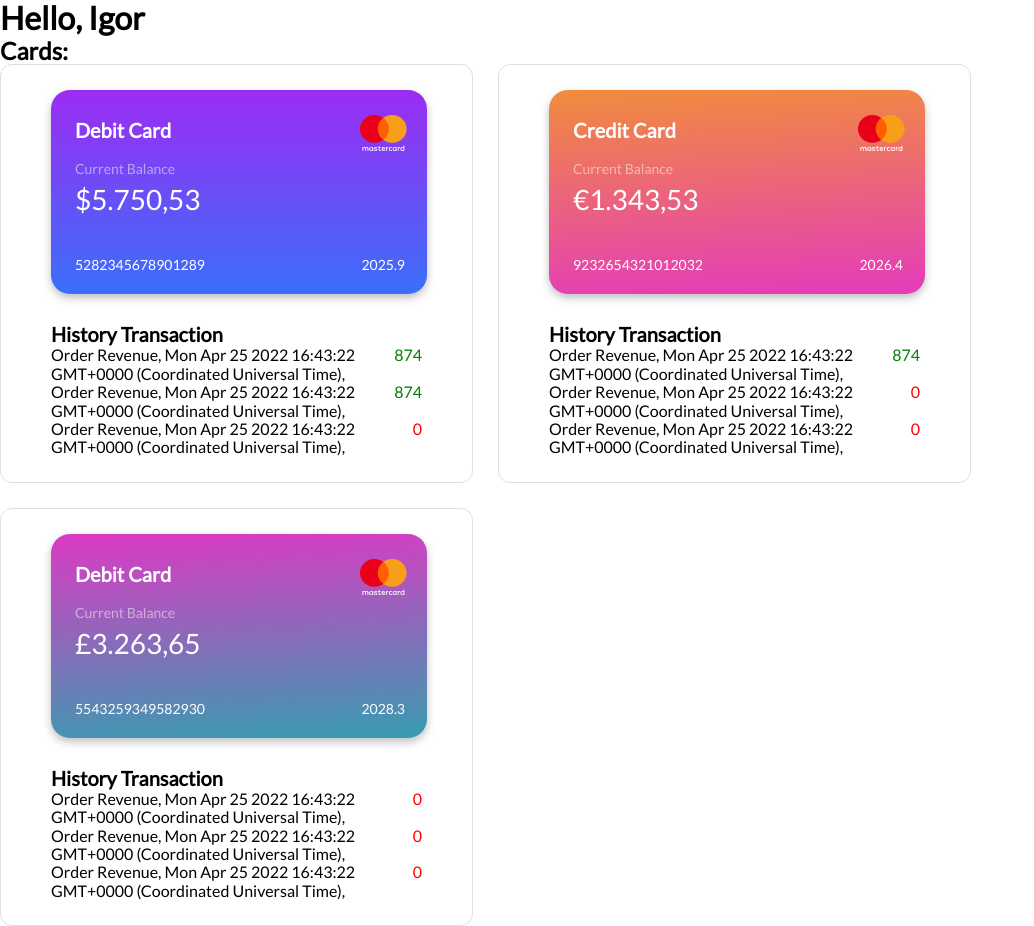
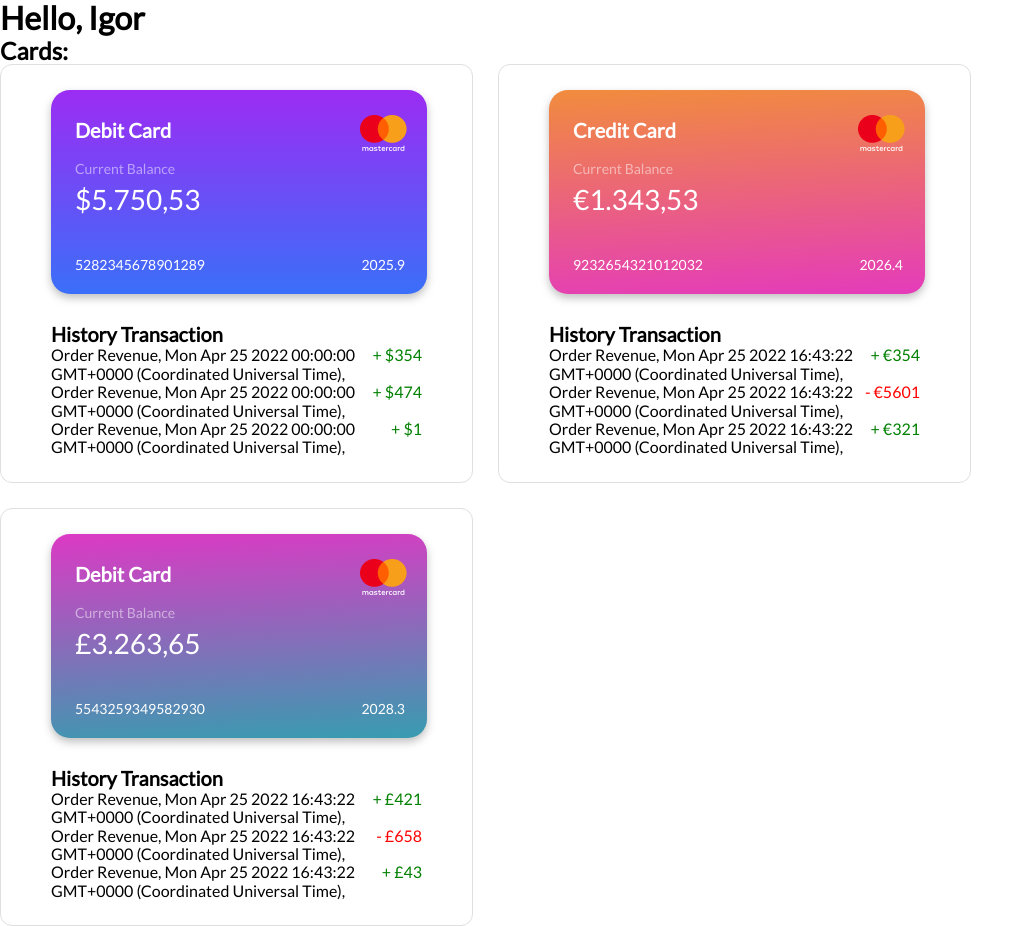
Before and after one commit to iFrodo/cards-js, a plain HTML site: page index.html in a window 1280 px wide. Shown: the whole page, without its empty margins (0-1034 px from the left). Drawn offline with Linux system fonts and the light colour scheme.

Commit message:
refactoring

```diff
--- a/index.js
+++ b/index.js
@@ -1,7 +1,7 @@
 const cards = getCards()
 let user = getCurrentUser()
 renderHeader(user.name)
-renderCards(cards)
+renderCard(cards)
 
 function getCards() {
   let cards = [
@@ -9,25 +9,25 @@ function getCards() {
       type: 'Debit',
       networkType: 'mastercard',
       currencyType: 1,
-      balance: '$5.750,53',
+      balance: '5.750,53',
       number: 5282345678901289,
       expirationYear: 2025,
       expirationMonth: 9,
       transactions: [
         {
           title: 'Order Revenue',
-          amount: 874,
-          date: new Date(2022, 3, 25, 16, 43, 22) // Месяцы в JavaScript начинаются с 0, поэтому 3 - это апрель.
+          amount: '2354',
+          date: new Date(2022, 3, 25) // Месяцы в JavaScript начинаются с 0, поэтому 3 - это апрель.
         },
         {
           title: 'Order Revenue',
-          amount: 874,
-          date: new Date(2022, 3, 25, 16, 43, 22) // Месяцы в JavaScript начинаются с 0, поэтому 3 - это апрель.
+          amount: '6474',
+          date: new Date(2022, 3, 25) // Месяцы в JavaScript начинаются с 0, поэтому 3 - это апрель.
         },
         {
           title: 'Order Revenue',
-          amount: 0,
-          date: new Date(2022, 3, 25, 16, 43, 22) // Месяцы в JavaScript начинаются с 0, поэтому 3 - это апрель.
+          amount: '11',
+          date: new Date(2022, 3, 25) // Месяцы в JavaScript начинаются с 0, поэтому 3 - это апрель.
         },
 
       ],
@@ -38,24 +38,24 @@ function getCards() {
       type: 'Credit',
       networkType: 'visa',
       currencyType: 2,
-      balance: '€1.343,53',
+      balance: '1.343,53',
       number: 9232654321012032,
       expirationYear: 2026,
       expirationMonth: 4,
       transactions: [
         {
           title: 'Order Revenue',
-          amount: 874,
+          amount: '1354',
           date: new Date(2022, 3, 25, 16, 43, 22) // Месяцы в JavaScript начинаются с 0, поэтому 3 - это апрель.
         },
         {
           title: 'Order Revenue',
-          amount: 0,
+          amount: '-5601',
           date: new Date(2022, 3, 25, 16, 43, 22) // Месяцы в JavaScript начинаются с 0, поэтому 3 - это апрель.
         },
         {
           title: 'Order Revenue',
-          amount: 0,
+          amount: '4321',
           date: new Date(2022, 3, 25, 16, 43, 22) // Месяцы в JavaScript начинаются с 0, поэтому 3 - это апрель.
         },
       ]
@@ -65,24 +65,24 @@ function getCards() {
       type: 'Debit',
       networkType: 'master card',
       currencyType: 3,
-      balance: '£3.263,65',
+      balance: '3.263,65',
       number: 5543259349582930,
       expirationYear: 2028,
       expirationMonth: 3,
       transactions: [
         {
           title: 'Order Revenue',
-          amount: 0,
+          amount: '5421',
           date: new Date(2022, 3, 25, 16, 43, 22) // Месяцы в JavaScript начинаются с 0, поэтому 3 - это апрель.
         },
         {
           title: 'Order Revenue',
-          amount: 0,
+          amount: '-658',
           date: new Date(2022, 3, 25, 16, 43, 22) // Месяцы в JavaScript начинаются с 0, поэтому 3 - это апрель.
         },
         {
           title: 'Order Revenue',
-          amount: 0,
+          amount: '543',
           date: new Date(2022, 3, 25, 16, 43, 22) // Месяцы в JavaScript начинаются с 0, поэтому 3 - это апрель.
         },
       ]
@@ -90,55 +90,53 @@ function getCards() {
   ]
   return cards
 }
-function renderCards(cards) {
+function renderCard(cards) {
+  //создание общего контейнера в котором лежат все карты
   document.write('<div class="container">')
   for (let i = 0; i < cards.length; i++) {
-
+    //генерация разметки для каждой карты и подставление данных из входящего массива
     document.write('<div class="card">')
     document.write(`<div class="card-block-${i}">`)
+    document.write(`<h3 class=card-title>`, cards[i].type, ' Card ', '</h3>')
+    if (cards[i].currencyType === 1) {
+      document.write(`<p class=card-balance>`, 'Current Balance', '</p>', `<p class=card-money>`, '$', cards[i].balance, '</p>')
+    } else if (cards[i].currencyType === 2) {
+      document.write(`<p class=card-balance>`, 'Current Balance', '</p>', `<p class=card-money>`, '€', cards[i].balance, '</p>')
+    } else if (cards[i].currencyType === 3) {
+      document.write(`<p class=card-balance>`, 'Current Balance', '</p>', `<p class=card-money>`, '£', cards[i].balance, '</p>')
+    }
 
-    document.write(`<h3 class=card-title>`, cards[i].type, ' Card ', '</h3>')
-    document.write(`<p class=card-balance>`, 'Current Balance', '</p>', `<p class=card-money>`, cards[i].balance, '</p>')
+
     document.write(`<div class=card-info>`)
     document.write(`<img class=card-logo-${i} src="./mastercard_logo.png" >`)
     document.write(`<p class=card-number>`, cards[i].number, '</p>')
     document.write(`<p class=card-expiration>`, cards[i].expirationYear, '.', cards[i].expirationMonth, '</p>')
     document.write('</div>')
-
     document.write('</div>')
-
     document.write('<div class=transaction-block>')
     document.write("<h2 class='transaction-title'}>", "History Transaction", "</h2>");
     document.write('<ul style=transaction-list>')
-
-    for (let j = 0; j < cards[i].transactions.length; j++) {
-      let cssClass = cards[i].transactions[j].amount > 0 ? "income" : "outcome";
-      document.write("<li class=transaction-item>",
-        cards[i].transactions[j].title,
-        ", ",
-        cards[i].transactions[j].date,
-        ",",
-        `<span class="${cssClass}">`,
-        cards[i].transactions[j].amount,
-        '</span>',
-        "</li>");
-
-    }
+    //рендер транзакций
+    renderTransactions(cards[i].transactions, cards[i].currencyType);
     document.write('</div>')
     document.write('</div>')
-
-    if (cards[i].currencyType === 1) {
-      console.log('EUR');
-    } else if (cards[i].currencyType === 2) {
-      console.log('USD');
-    } else if (cards[i].currencyType === 3) {
-      console.log('Pound sterling')
-    }
   }
   document.write('</ul>')
   document.write('</div>');
+}
+
+function renderTransactions(transactions, currencyType) {
+  if (currencyType === 1) {
+    renderTransactionItem(transactions, '$')
+  } else if (currencyType === 2) {
+    renderTransactionItem(transactions, '€')
+  } else if (currencyType === 3) {
+    renderTransactionItem(transactions, '£')
+  }
+
 
 }
+
 function getCurrentUser() {
   return {
     name: getUserName(),
@@ -146,7 +144,7 @@ function getCurrentUser() {
   };
 
 }
-function getUserName () {
+function getUserName() {
   return 'Igor'
 }
 function renderHeader(userName) {
@@ -154,3 +152,24 @@ function renderHeader(userName) {
   document.write("<h2>", "Cards: ", "</h2>");
 
 }
+function renderTransactionItem(transactions, currencyType) {
+  for (let j = 0; j < transactions.length; j++) {
+    let cssClass = transactions[j].amount > 0 ? "income" : "outcome";
+    let sign = ''
+    if(transactions[j].amount > 0){
+      sign = '+'
+    }
+    else if (transactions[j].amount < 0){
+      sign = '-'
+    }
+    document.write("<li class=transaction-item>",
+      transactions[j].title,
+      ", ",
+      transactions[j].date,
+      ",",
+      `<span class="${cssClass}">`,
+      `${sign} ${currencyType}${transactions[j].amount.slice(1)}`,
+      '</span>',
+      "</li>");
+  }
+}
--- a/styel.css
+++ b/styel.css
@@ -123,12 +123,15 @@ flex-direction: column;
 }
 .transaction-item{
 display: flex;
+
 }
 
 .income {
+    text-wrap: nowrap;
     color: green;
 }
 
 .outcome {
+    text-wrap: nowrap;
     color: red;
 }
```
Also changed, not shown: income.svg (added), outcome.svg (added), 1 other file.
